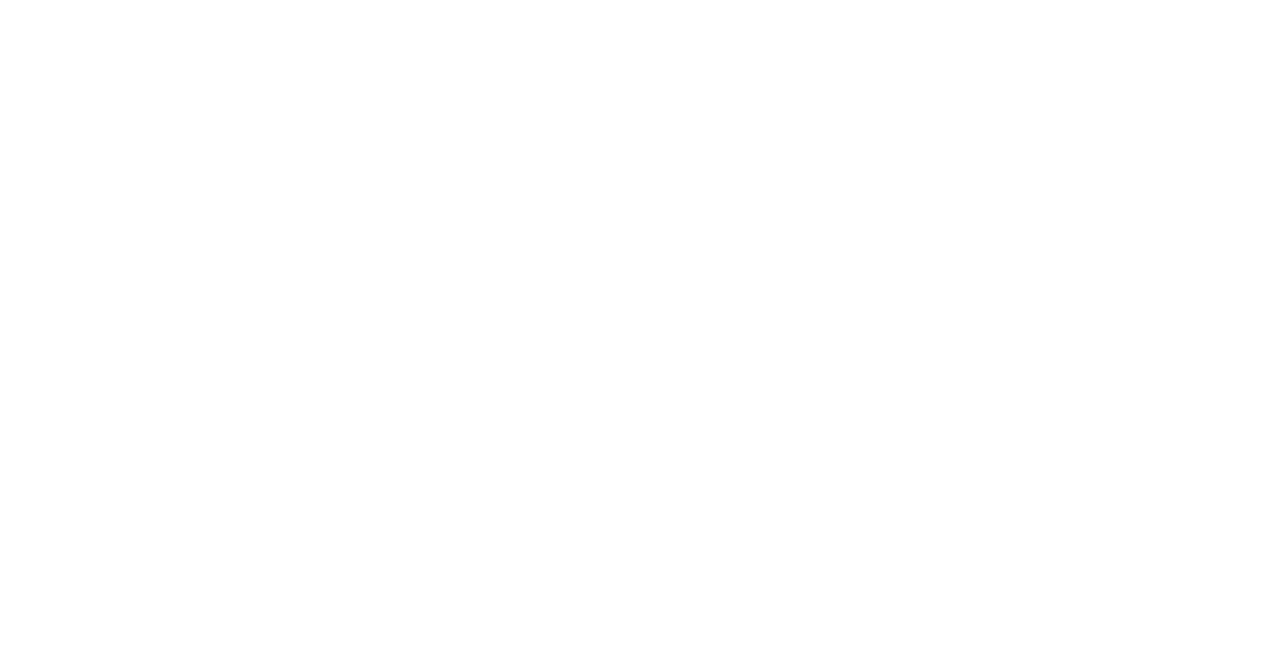
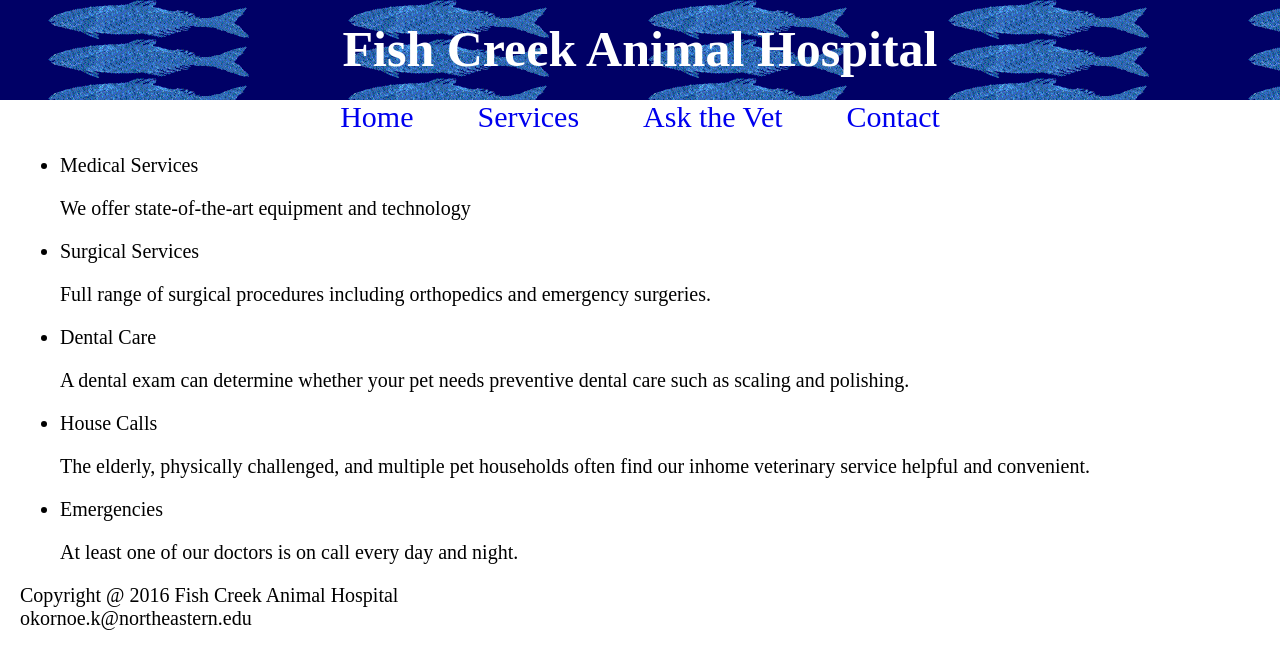
Before and after one commit to okornoe/fishCreek-website, a plain HTML site: page services.html in a window 1280 px wide. Drawn offline with Linux system fonts and the light colour scheme.

Commit message:
complete design for desktop view

```diff
--- a/AskTheVet.html
+++ b/AskTheVet.html
@@ -0,0 +1,37 @@
+<!DOCTYPE html>
+<html lang="en">
+<head>
+    <meta charset="UTF-8">
+    <meta name="viewport" content="width=device-width, initial-scale=1.0">
+    <link href="css/style.css" rel="stylesheet">
+    <title>Fish Creek Animal Hospital</title>
+</head>
+<body>
+    <div id="banner">
+        <p>Fish Creek Animal Hospital</p>
+    </div>
+
+    <nav>
+        <a href="index.html">Home</a>
+        <a href="services.html">Services</a>
+        <a href="AskTheVet.html">Ask the Vet</a>
+        <a href="Contact.html">Contact</a>
+    </nav>
+    <div class="main-body">
+        <p>Ask the Vet</p>
+        <div class="address">
+            <p> 800-555-5555<br>
+                1242 Grassy Lane<br>
+                Fish Creek, WI 55534
+            </p>
+        </div>
+
+        <div class="footer">
+            <p>Copyright @ 2016 Fish Creek Animal Hospital<br>
+                okornoe.k@northeastern.edu
+            </p>
+        </div>
+    </div>
+
+</body>
+</html>
--- a/css/style.css
+++ b/css/style.css
@@ -10,7 +10,7 @@ body {
     color: white;
     text-align: center;
     padding: 0px;
-    padding-top: 30px;
+    padding-top: 20px;
     padding-bottom: 0px;
     margin-bottom: 0px;
     margin: 0px;
--- a/services.html
+++ b/services.html
@@ -0,0 +1,46 @@
+<!DOCTYPE html>
+<html lang="en">
+<head>
+    <meta charset="UTF-8">
+    <meta name="viewport" content="width=device-width, initial-scale=1.0">
+    <link href="css/style.css" rel="stylesheet">
+    <title>Fish Creek Animal Hospital</title>
+</head>
+<body>
+    <div id="banner">
+        <p>Fish Creek Animal Hospital</p>
+    </div>
+
+    <nav>
+        <a href="index.html">Home</a>
+        <a href="services.html">Services</a>
+        <a href="AskTheVet.html">Ask the Vet</a>
+        <a href="Contact.html">Contact</a>
+    </nav>
+    <div class="main-body">
+        <div class="main">
+            <ul>
+                <li>Medical Services</li>
+                    <p>We offer state-of-the-art equipment and technology</p>
+                <li>Surgical Services</li>
+                    <p>Full range of surgical procedures including orthopedics and emergency surgeries.</p>
+                <li>Dental Care</li>
+                    <p>A dental exam can determine whether your pet needs preventive dental care such
+                        as scaling and polishing.</p>
+                <li>House Calls</li>
+                    <p>The elderly, physically challenged, and multiple pet households often find our
+                        inhome veterinary service helpful and convenient.</p>
+                <li>Emergencies</li>
+                    <p>At least one of our doctors is on call every day and night.</p>
+            </ul>
+        </div>
+
+        <div class="footer">
+            <p>Copyright @ 2016 Fish Creek Animal Hospital<br>
+                okornoe.k@northeastern.edu
+            </p>
+        </div>
+    </div>
+
+</body>
+</html>
```
Also changed, not shown: Contact.html (+37 -0 lines), index.html (+34 -1 lines).
